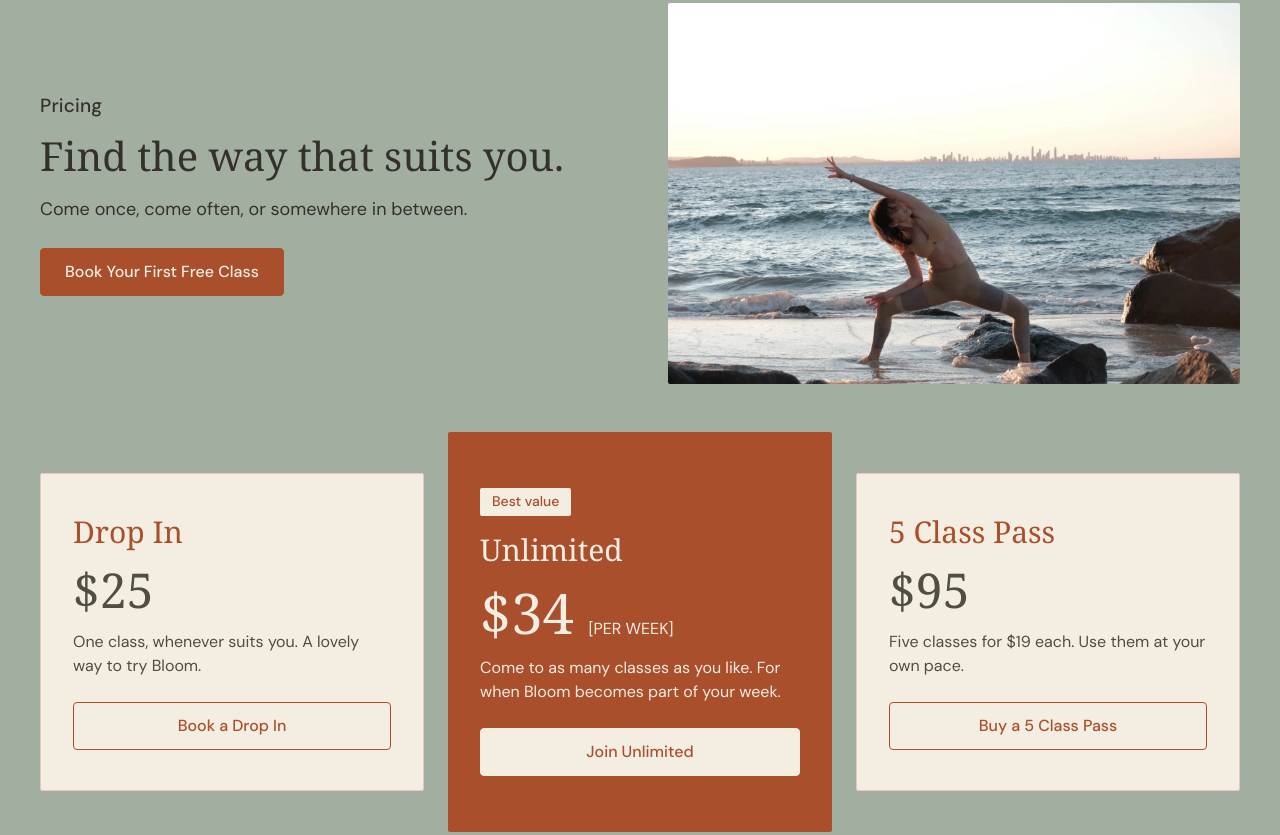
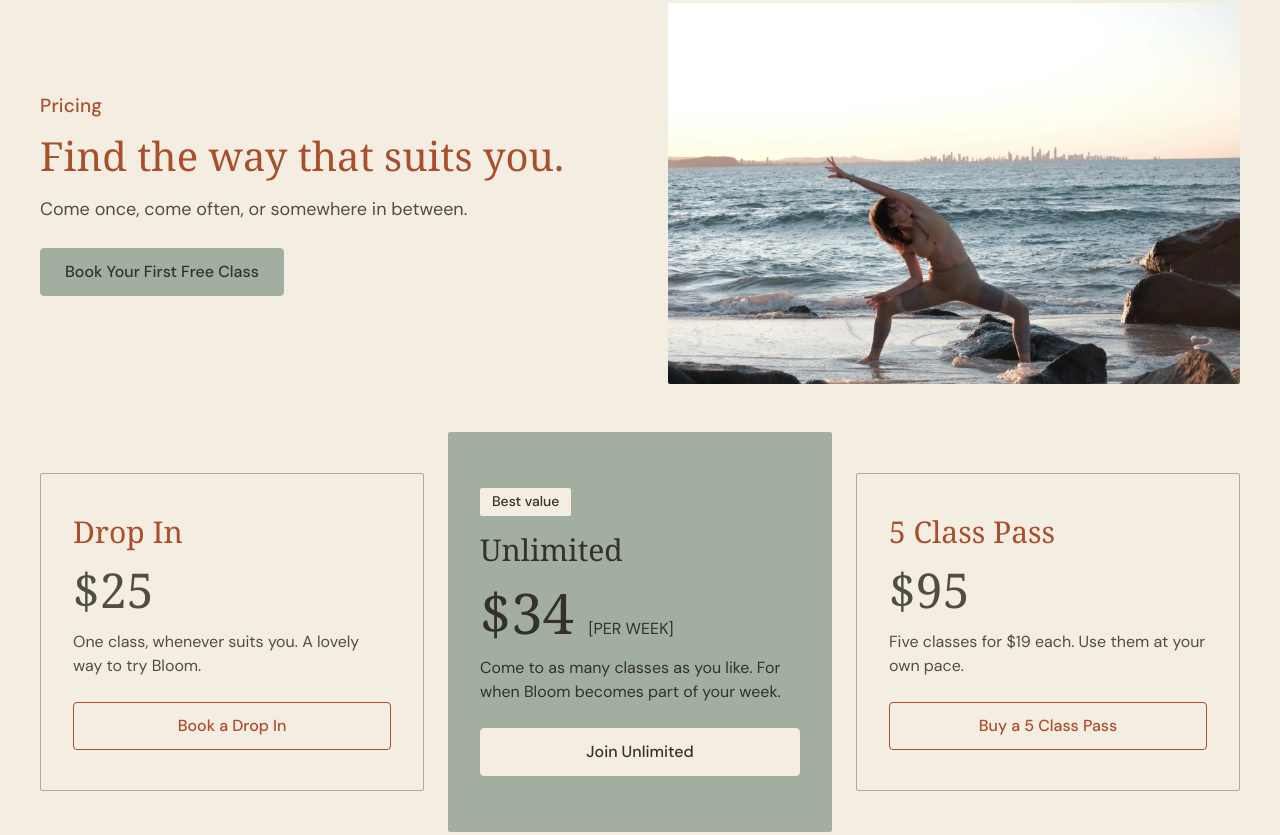
Before and after one commit to bloomyogaballina/bloom-yoga-ballina-website, a plain HTML site: page index.html in a window 1280 px wide. Shown: the part 3496-4331 px from the top of the page. Drawn offline with Linux system fonts and the light colour scheme.

Commit message:
Pricing: light background, eucalyptus green highlights
Co-Authored-By: Claude Opus 5.5 <noreply@anthropic.com>
Claude-Session: https://claude.ai/code/session_01QECcuFeuphV2sVygQpBK4Z

```diff
--- a/index.html
+++ b/index.html
@@ -27,6 +27,7 @@ a:focus-visible{outline:2px solid #504D42;outline-offset:2px}
 @media (prefers-reduced-motion: reduce){.marquee{animation:none}}
 </style>
 <style>.sched-row{display:grid;grid-template-columns:repeat(3,minmax(0,1fr));gap:4px 24px}.sched-row span:nth-child(n+2){white-space:nowrap}@media (max-width:600px){.sched-row{grid-template-columns:minmax(0,1fr) 9.4em 3.8em;gap:4px 10px;font-size:16px}}</style>
+<style>.btn-green{background:#A2AEA0;color:#33312A;border-color:#A2AEA0}.btn-green:hover{background:#B5BFB3;border-color:#B5BFB3;color:#33312A}.btn-on-green{color:#33312A!important}.btn-on-green:hover{background:#E7E1D4!important;border-color:#E7E1D4!important}</style>
 </head>
 <body>
 <div style="width:100%;background:#F4EDE2;color:#504D42;font-family:&quot;Avenir Next&quot;,&quot;DM Sans&quot;,system-ui,sans-serif;font-size:18px;line-height:1.6">
@@ -202,34 +203,34 @@ a:focus-visible{outline:2px solid #504D42;outline-offset:2px}
   </section>
 
   <!-- Pricing -->
-  <section id="pricing" style="background:#A2AEA0;color:#33312A">
+  <section id="pricing" style="background:#F4EDE2;color:#504D42">
   <div style="max-width:1200px;margin:0 auto;padding:96px 24px;display:flex;flex-direction:column;gap:48px">
     <div style="display:flex;flex-wrap:wrap;gap:32px 56px;align-items:center">
     <div style="flex:1 1 420px;min-width:0;max-width:40em">
-      <p style="margin:0 0 12px;font-size:19px;font-weight:500;letter-spacing:0.01em;color:#33312A">Pricing</p>
-      <h2 style="margin:0;font-family:Georgia,&quot;Times New Roman&quot;,serif;font-weight:400;font-size:clamp(30px,3.4vw,40px);line-height:1.15;color:#33312A">Find the way that suits you.</h2>
+      <p style="margin:0 0 12px;font-size:19px;font-weight:500;letter-spacing:0.01em;color:#A94F2C">Pricing</p>
+      <h2 style="margin:0;font-family:Georgia,&quot;Times New Roman&quot;,serif;font-weight:400;font-size:clamp(30px,3.4vw,40px);line-height:1.15;color:#A94F2C">Find the way that suits you.</h2>
       <p style="margin:16px 0 0">Come once, come often, or somewhere in between.</p>
-      <a class="btn btn-primary" href="https://momence.com/Riverside-Yoga-Ballina/membership/First-Class-Free/901614" target="_blank" rel="noopener" style="margin-top:24px">Book Your First Free Class</a>
+      <a class="btn btn-green" href="https://momence.com/Riverside-Yoga-Ballina/membership/First-Class-Free/901614" target="_blank" rel="noopener" style="margin-top:24px">Book Your First Free Class</a>
     </div>
     <figure style="margin:0;flex:1 1 420px;min-width:0">
       <img src="images/beach-warrior.webp" alt="Selin in a reverse warrior pose on rocks at the water's edge at sunset, a city skyline on the horizon" style="display:block;width:100%;aspect-ratio:3/2;object-fit:cover;border-radius:2px">
     </figure>
     </div>
     <div style="display:grid;grid-template-columns:repeat(auto-fit,minmax(260px,1fr));gap:24px;align-items:center">
-      <div style="background:#F4EDE2;border:1px solid #E7C6BD;border-radius:2px;padding:40px 32px;display:flex;flex-direction:column;gap:16px">
+      <div style="background:#F4EDE2;border:1.5px solid #A2AEA0;border-radius:2px;padding:40px 32px;display:flex;flex-direction:column;gap:16px">
         <h3 style="margin:0;font-family:Georgia,&quot;Times New Roman&quot;,serif;font-weight:400;font-size:30px;line-height:1.2;color:#A94F2C">Drop In</h3>
         <p style="margin:0;font-family:Georgia,&quot;Times New Roman&quot;,serif;font-size:48px;line-height:1;color:#504D42">$25</p>
         <p style="margin:0;font-size:16px;line-height:1.5;color:#504D42">One class, whenever suits you. A lovely way to try Bloom.</p>
         <a class="btn btn-secondary" href="https://momence.com/Riverside-Yoga-Ballina/membership/Drop-in-Class/927238" target="_blank" rel="noopener" style="margin-top:8px">Book a Drop In</a>
       </div>
-      <div style="background:#A94F2C;color:#F4EDE2;border-radius:2px;padding:56px 32px;display:flex;flex-direction:column;gap:16px">
-        <span style="align-self:flex-start;background:#F4EDE2;color:#A94F2C;border-radius:2px;padding:4px 12px;font-size:14px;font-weight:500;line-height:1.4">Best value</span>
+      <div style="background:#A2AEA0;color:#33312A;border-radius:2px;padding:56px 32px;display:flex;flex-direction:column;gap:16px">
+        <span style="align-self:flex-start;background:#F4EDE2;color:#33312A;border-radius:2px;padding:4px 12px;font-size:14px;font-weight:500;line-height:1.4">Best value</span>
         <h3 style="margin:0;font-family:Georgia,&quot;Times New Roman&quot;,serif;font-weight:400;font-size:30px;line-height:1.2">Unlimited</h3>
         <p style="margin:0;font-family:Georgia,&quot;Times New Roman&quot;,serif;font-size:56px;line-height:1">$34 <span style="font-family:&quot;Avenir Next&quot;,&quot;DM Sans&quot;,system-ui,sans-serif;font-size:16px">[PER WEEK]</span></p>
         <p style="margin:0;font-size:16px;line-height:1.5">Come to as many classes as you like. For when Bloom becomes part of your week.</p>
-        <a class="btn btn-cream" href="https://momence.com/Riverside-Yoga-Ballina/membership/Unlimited-Membership/901608" target="_blank" rel="noopener" style="margin-top:8px">Join Unlimited</a>
+        <a class="btn btn-cream btn-on-green" href="https://momence.com/Riverside-Yoga-Ballina/membership/Unlimited-Membership/901608" target="_blank" rel="noopener" style="margin-top:8px">Join Unlimited</a>
       </div>
-      <div style="background:#F4EDE2;border:1px solid #E7C6BD;border-radius:2px;padding:40px 32px;display:flex;flex-direction:column;gap:16px">
+      <div style="background:#F4EDE2;border:1.5px solid #A2AEA0;border-radius:2px;padding:40px 32px;display:flex;flex-direction:column;gap:16px">
         <h3 style="margin:0;font-family:Georgia,&quot;Times New Roman&quot;,serif;font-weight:400;font-size:30px;line-height:1.2;color:#A94F2C">5 Class Pass</h3>
         <p style="margin:0;font-family:Georgia,&quot;Times New Roman&quot;,serif;font-size:48px;line-height:1;color:#504D42">$95</p>
         <p style="margin:0;font-size:16px;line-height:1.5;color:#504D42">Five classes for $19 each. Use them at your own pace.</p>
```
